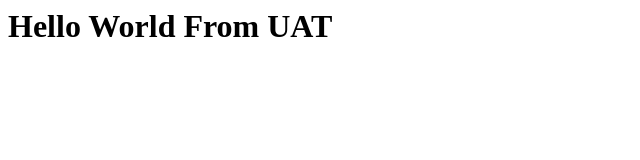
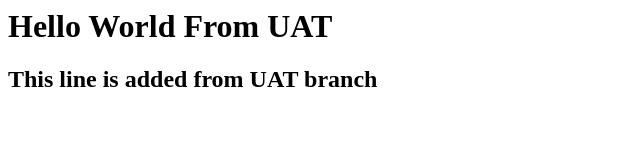
Before and after one commit to Sreekanth-KS/html-test, a plain HTML site: page index.html in a window 1280 px wide. Shown: the whole page, without its empty margins (0-640 px from the left). Drawn offline with Linux system fonts and the light colour scheme.

Commit message:
Changed in UAT

```diff
--- a/index.html
+++ b/index.html
@@ -1,5 +1,6 @@
 <html>
 <body>
 <h1> Hello World From UAT </h1>
+<h2>This line is added from UAT branch</h2>
 </body>
 </html>
```
